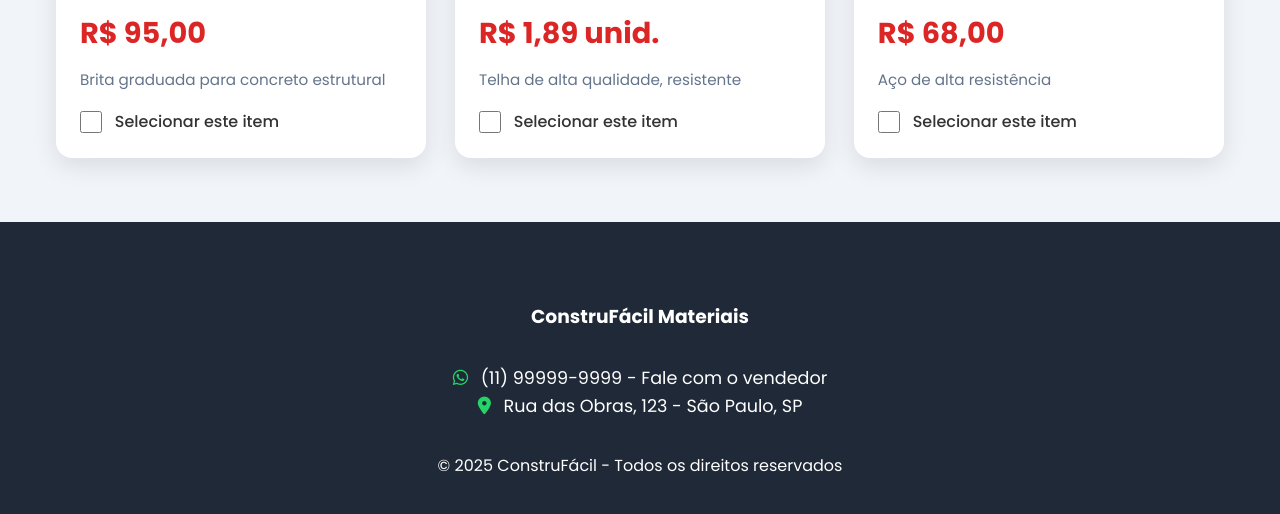
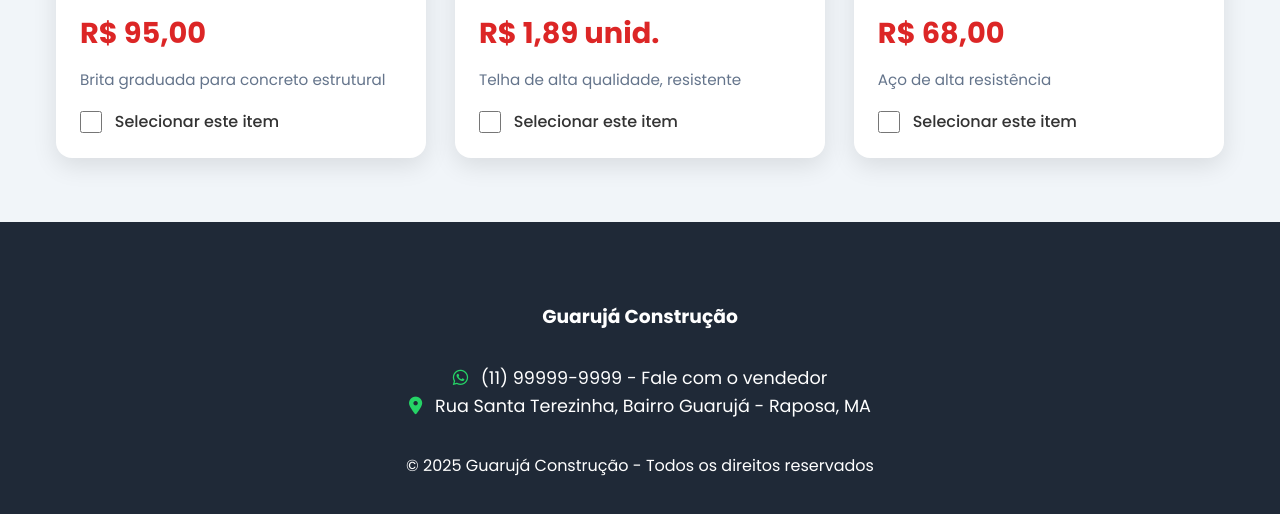
Before and after one commit to app-facil/sites, a plain HTML site: page teste3/index.html in a window 1280 px wide. Shown: the part 1100-1614 px from the top of the page. Drawn offline with Linux system fonts and the light colour scheme.

Commit message:
Update index.html

```diff
--- a/teste3/index.html
+++ b/teste3/index.html
@@ -3,7 +3,7 @@
 <head>
   <meta charset="UTF-8" />
   <meta name="viewport" content="width=device-width, initial-scale=1.0"/>
-  <title>ConstruFácil - Materiais para Construção</title>
+  <title>Guarujá Construção</title>
   <link rel="stylesheet" href="https://cdnjs.cloudflare.com/ajax/libs/font-awesome/6.5.0/css/all.min.css"/>
   <link href="https://fonts.googleapis.com/css2?family=Poppins:wght@400;500;600;700&display=swap" rel="stylesheet"/>
   <style>
@@ -210,7 +210,7 @@
 
   <header>
     <div class="logo">
-      <i class="fas fa-hard-hat"></i> ConstruFácil
+      <i class="fas fa-hard-hat"></i> Guarujá Construção
     </div>
     <div class="tagline">Os melhores preços em materiais para sua obra</div>
   </header>
@@ -312,12 +312,12 @@
 
   <footer>
     <div class="container">
-      <h3>ConstruFácil Materiais</h3>
+      <h3>Guarujá Construção</h3>
       <div class="contact-info">
         <p><i class="fab fa-whatsapp"></i> (11) 99999-9999 - Fale com o vendedor</p>
-        <p><i class="fas fa-map-marker-alt"></i> Rua das Obras, 123 - São Paulo, SP</p>
+        <p><i class="fas fa-map-marker-alt"></i> Rua Santa Terezinha, Bairro Guarujá - Raposa, MA</p>
       </div>
-      <p>&copy; 2025 ConstruFácil - Todos os direitos reservados</p>
+      <p>&copy; 2025 Guarujá Construção - Todos os direitos reservados</p>
     </div>
   </footer>
 
```
